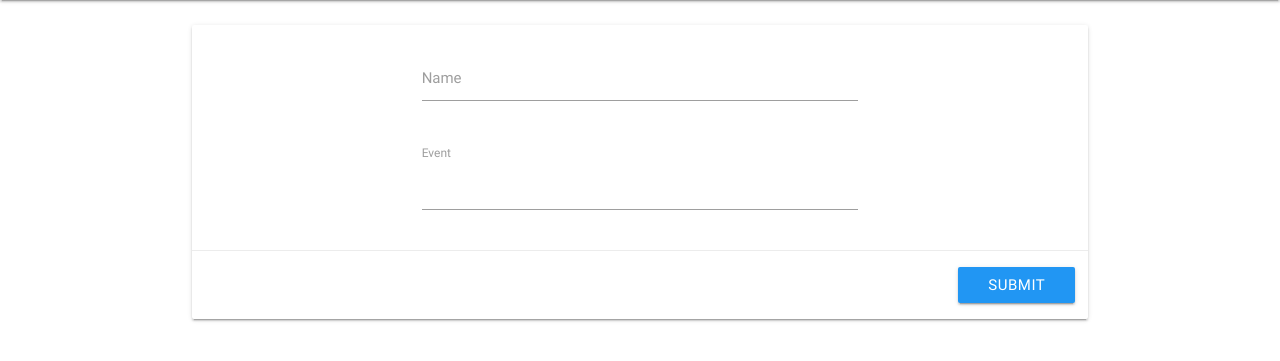
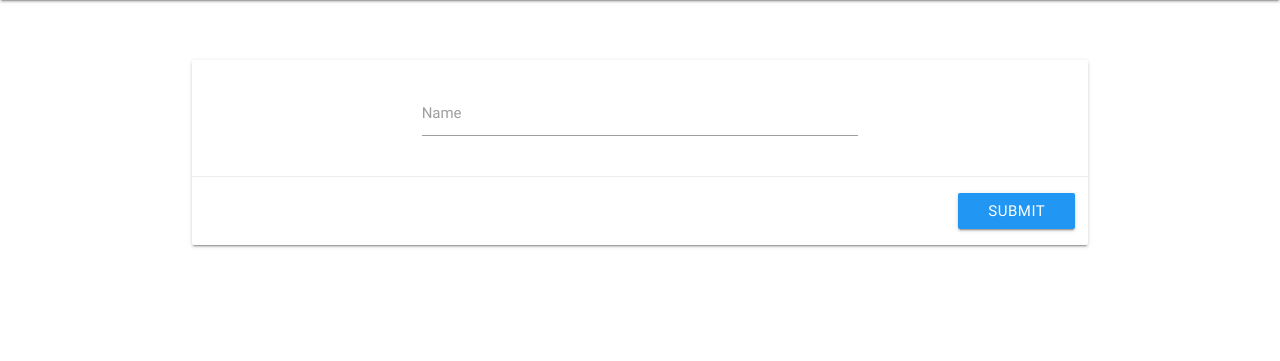
Before and after one commit to werberth/EventPlus, a Django app: template frontend/templates/talks/crud_room.html in a window 1280 px wide. Shown: the part 64-425 px from the top of the page. Run offline with Django 3.2, Linux system fonts and the light colour scheme; the template is opened without the code that fills it, so the values that code supplies are empty, except form fields; tables that the repository leaves empty hold one stand-in row (values such as "Sample post"); form fields are guessed from the names that the template uses; style sheets or scripts are compiled from the project's sources; some libraries are stand-ins or nearby versions.

Commit message:
excluding select input from the crud_room.html template and including error template

```diff
--- a/frontend/styles/scss/forms.scss
+++ b/frontend/styles/scss/forms.scss
@@ -68,6 +68,10 @@ button {
     margin-left: -2em;
 }
 
+#card-room{
+    margin-top: 4em;
+}
+
 .error {
     ul {
         li {
--- a/frontend/templates/talks/crud_room.html
+++ b/frontend/templates/talks/crud_room.html
@@ -1,9 +1,10 @@
 {% extends "base.html" %}
+{% load staticfiles %}
 
 {% block content %}
 <div class="container">
 	<div class="col s8">
-		<div class="card">
+		<div class="card" id="card-room">
 			<form method="POST" action="">
 			{% csrf_token %}
 					<div class= "row">
@@ -13,23 +14,7 @@
 						</div>
 					</div>
 
-					<div class= "row">
-						<div class="col s6 offset-s3">
-							<label>{{ form.event.label}}</label>
-							{{ form.event }}
-						</div>
-					</div>
-
-				{% if form.errors %}
-		          <div>
-		            <ul>{{ form.non_field_errors }}</ul>
-		            {% for field in form %}
-		              {% if field.errors %}
-		              <li>{{ field.label }}: {{ field.errors|striptags }}</li>
-		              {% endif %}
-		            {% endfor %}
-		          </div>
-		        {% endif %}
+				{% include "utils/forms_error.html" %}
 
 		        <div class="card-action">
 		        	<div class="row card-bottom-margin">
@@ -41,3 +26,7 @@
 	</div>
 </div>
 {% endblock %}
+
+{% block scripts %}
+<script type="text/javascript" src="{% static 'js/modal_script.js' %}"></script>
+{% endblock scripts %}
```
